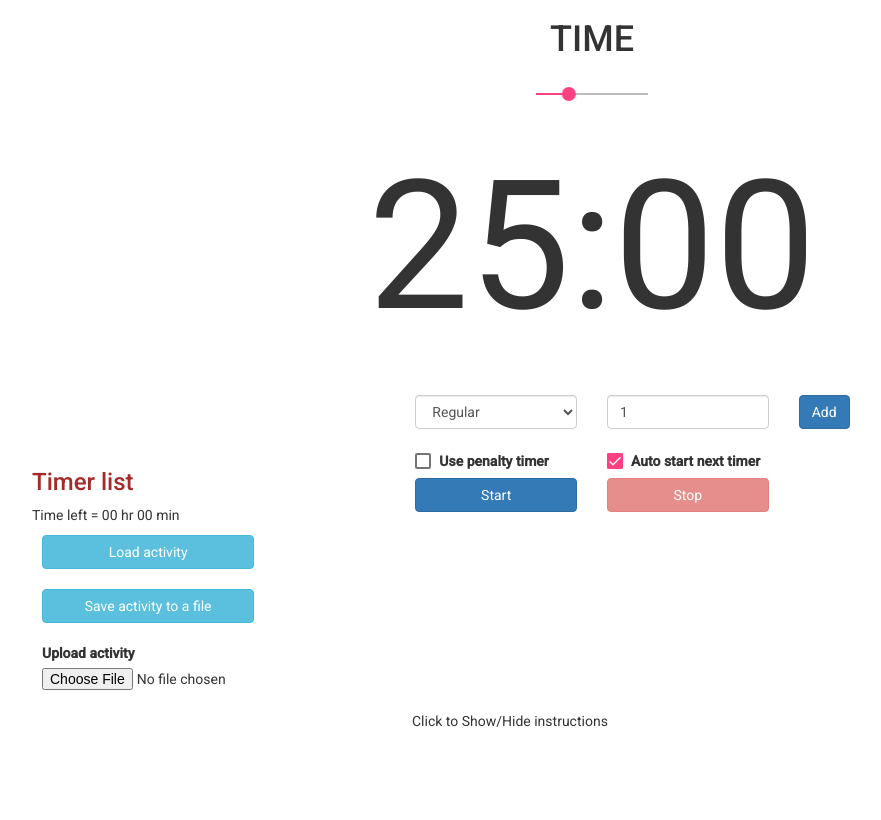
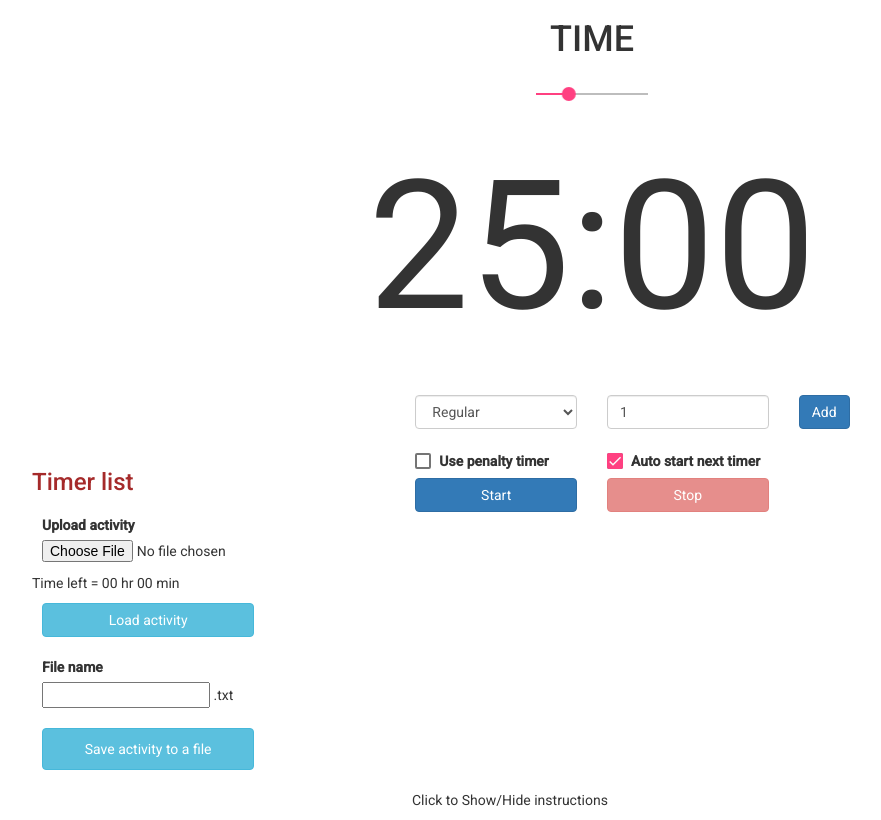
Before and after one commit to sachinsfo/pomodoro_timer, an Angular app in the folder pomodoro-timer/: page / in a window 1280 px wide. Shown: the whole page, without its empty margins (48-929 px from the left). Built offline with nearby package versions, Linux system fonts and the light colour scheme.

Commit message:
Ability to download activity and reupload it if necessary

```diff
--- a/pomodoro-timer/package.json
+++ b/pomodoro-timer/package.json
@@ -21,6 +21,7 @@
     "@angular/platform-browser-dynamic": "~13.1.0",
     "@angular/router": "~13.1.0",
     "bootstrap": "^3.4.1",
+    "file-saver": "^2.0.5",
     "rxjs": "~7.4.0",
     "tslib": "^2.3.0",
     "zone.js": "~0.11.4"
--- a/pomodoro-timer/src/app/timer/timer-list/timer-list.component.html
+++ b/pomodoro-timer/src/app/timer/timer-list/timer-list.component.html
@@ -3,6 +3,18 @@
         <h3 style="color: brown;">
             Timer list
         </h3>
+    </div>
+</div>
+<div class="row" style="padding: 10px;">
+    <div class="col-xs-8">
+        <label for="uploadFile">Upload activity</label>
+        <input name="uploadFile" type="file" (change)="onFileUpload($event.target.files)" [disabled]="activity_loaded || file_uploaded_once">
+    </div>
+</div>
+<div class="row">
+    <div class="col-xs-8">
+        <div style="color: green;" *ngIf="fileUploadSuccessful">File upload successful</div>
+        <div style="color: red;" *ngIf="displayFileReadError">Unable to read the file</div>
     </div>
 </div>
 <div class="row" *ngFor="let timer of timers; let timer_index = index;">
@@ -40,20 +52,11 @@
 </div>
 <div class="row" style="padding: 10px;">
     <div class="col-xs-8">
-        <button class="btn btn-info btn-block" (click)="saveActivity()" #btnSaveActivity>
+        <label for="file_name">File name</label>
+        <input type="text" [(ngModel)]="file_name">&nbsp;.txt
+        <br><br>
+        <button style="padding: 10px;" class="btn btn-info btn-block" (click)="saveActivity()" #btnSaveActivity>
             Save activity to a file
         </button>
     </div>
 </div>
-<div class="row" style="padding: 10px;">
-    <div class="col-xs-8">
-        <label for="uploadFile">Upload activity</label>
-        <input name="uploadFile" type="file" (change)="onFileUpload($event.target.files)" [disabled]="activity_loaded || file_uploaded_once">
-    </div>
-</div>
-<div class="row">
-    <div class="col-xs-8">
-        <div style="color: green;" *ngIf="fileUploadSuccessful">File upload successful</div>
-        <div style="color: red;" *ngIf="displayFileReadError">Unable to read the file</div>
-    </div>
-</div>
--- a/pomodoro-timer/src/app/timer/timer-list/timer-list.component.ts
+++ b/pomodoro-timer/src/app/timer/timer-list/timer-list.component.ts
@@ -2,6 +2,7 @@ import { Component, Input, OnInit, Output, EventEmitter, ViewChild } from '@angu
 import { TimerTypeEnum } from 'src/app/shared/enums/timertype.enum';
 import { TimerObj } from 'src/app/shared/timer.model';
 import { MatIconModule } from '@angular/material/icon';
+import { saveAs } from 'file-saver';
 
 @Component({
   selector: 'app-timer-list',
@@ -22,6 +23,7 @@ export class TimerListComponent implements OnInit {
   displayFileReadError: boolean = false;
   fileUploadSuccessful: boolean = false;
   file_uploaded_once: boolean = false;
+  file_name: string = '';
 
   total_time: number = 0;
   total_time_hrs: number = 0;
@@ -87,7 +89,15 @@ export class TimerListComponent implements OnInit {
   }
 
   saveActivity(){
-
+    let downloadTimersObj = {
+      "timers": this.timers
+    };
+    var blob = new Blob([JSON.stringify(downloadTimersObj)], {type: 'text/plain;charset=utf-8'});
+    if(!this.file_name){
+      this.file_name = Date.now().toString();
+    }
+    this.file_name = this.file_name.replace(/[^a-zA-Z0-9._]/g, '');
+    saveAs(blob, `${this.file_name}.txt`);
   }
 
   onFileUpload(fileList: FileList): void {
```
Also changed, not shown: 2 other files (tests, documents, lock files or other folders).
